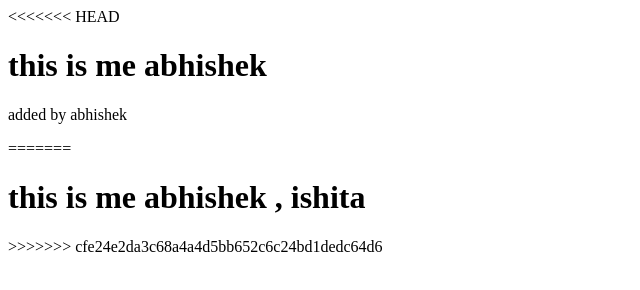
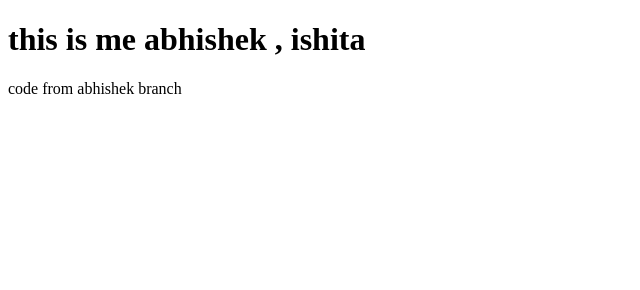
Before and after one commit to AbhishekDL36/test, a plain HTML site: page index.html in a window 1280 px wide. Shown: the whole page, without its empty margins (0-640 px from the left). Drawn offline with Linux system fonts and the light colour scheme.

Commit message:
changed made from abhishek 2

```diff
--- a/index.html
+++ b/index.html
@@ -6,11 +6,7 @@
     <title>Document</title>
 </head>
 <body>
-<<<<<<< HEAD
-    <h1>this is me abhishek</h1>
-    <p>added by abhishek</p>
-=======
     <h1>this is me abhishek , ishita</h1>
->>>>>>> cfe24e2da3c68a4a4d5bb652c6c24bd1dedc64d6
+    <p>code from abhishek branch</p>
 </body>
 </html>
```
